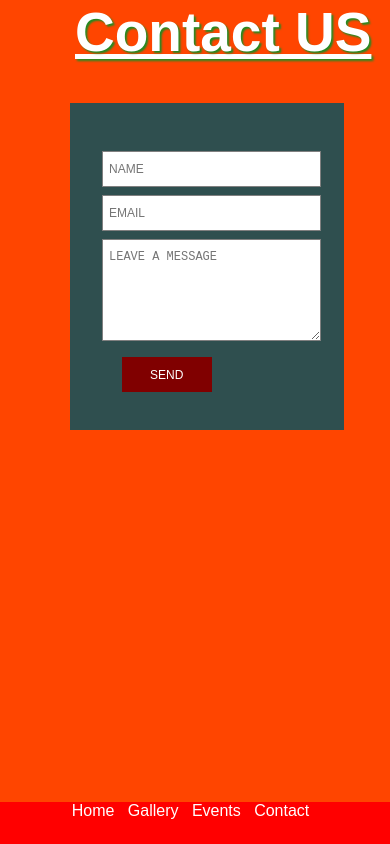
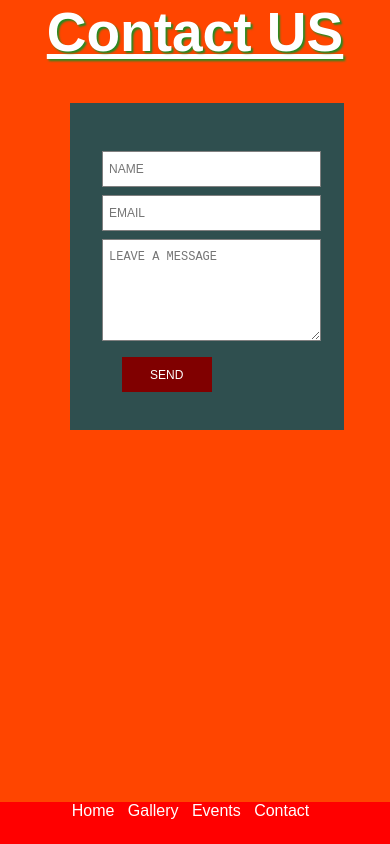
Before and after one commit to deepadeepu/project0, a plain HTML site: page newcontact.html in a window 390 px wide. Drawn offline with nearby package versions, Linux system fonts and the light colour scheme; files that its build step writes are made by us from their sources.

Commit message:
Update newcontact.scss

```diff
--- a/newcontact.scss
+++ b/newcontact.scss
@@ -1,8 +1,7 @@
 body {
   font-family: Arial, Helvetica, sans-serif;
   background: #FFA500;
-  display: flex;
-    flex-wrap: wrap;
+
 }
 h1{
   text-align: center;
@@ -77,10 +76,7 @@ margin-left: 20%;
     h3{
       display:none;
     }
-    h1{
-      text-align: center;
-      margin-left:75px;
-    }
+
 .contact-form {
 
 
```
